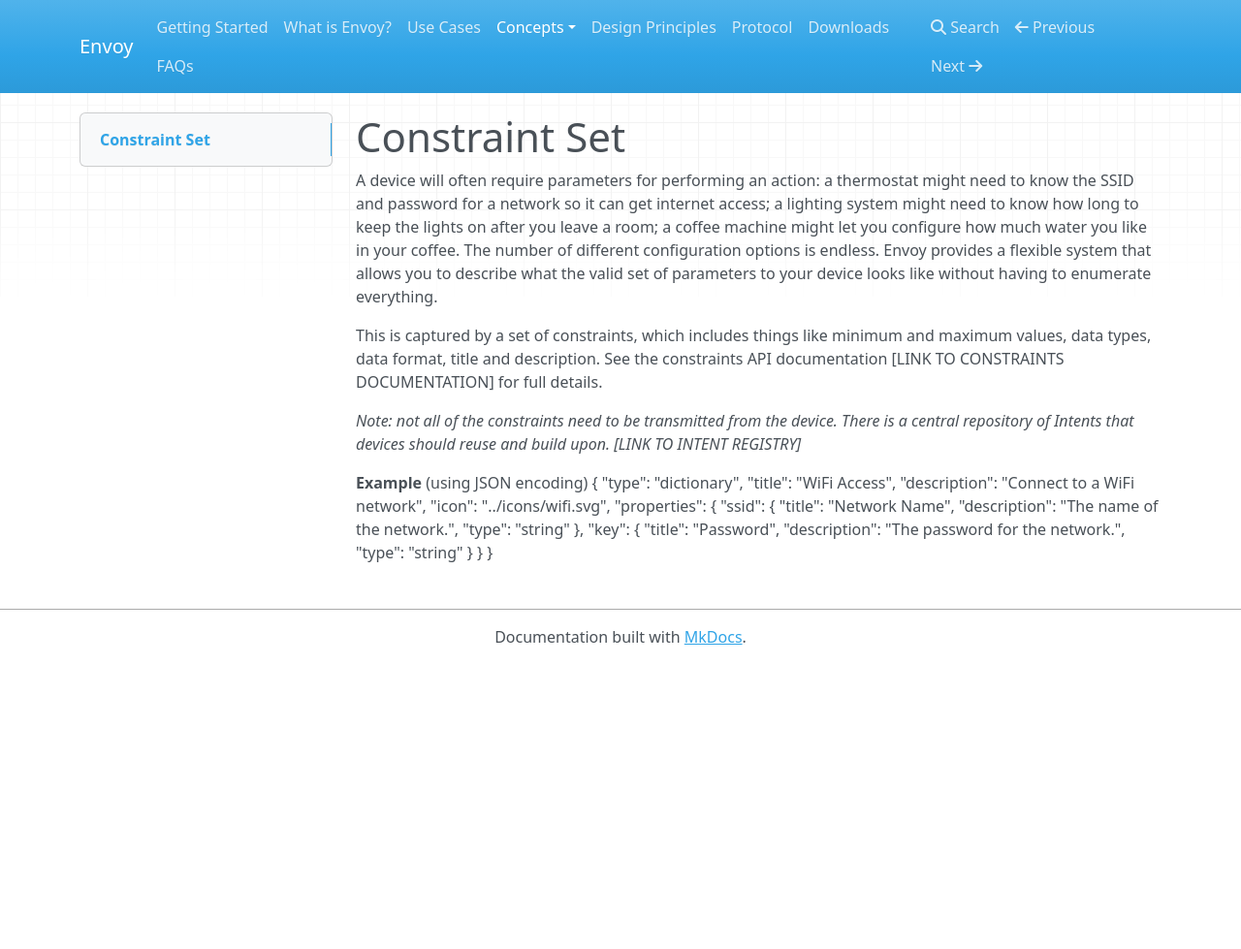
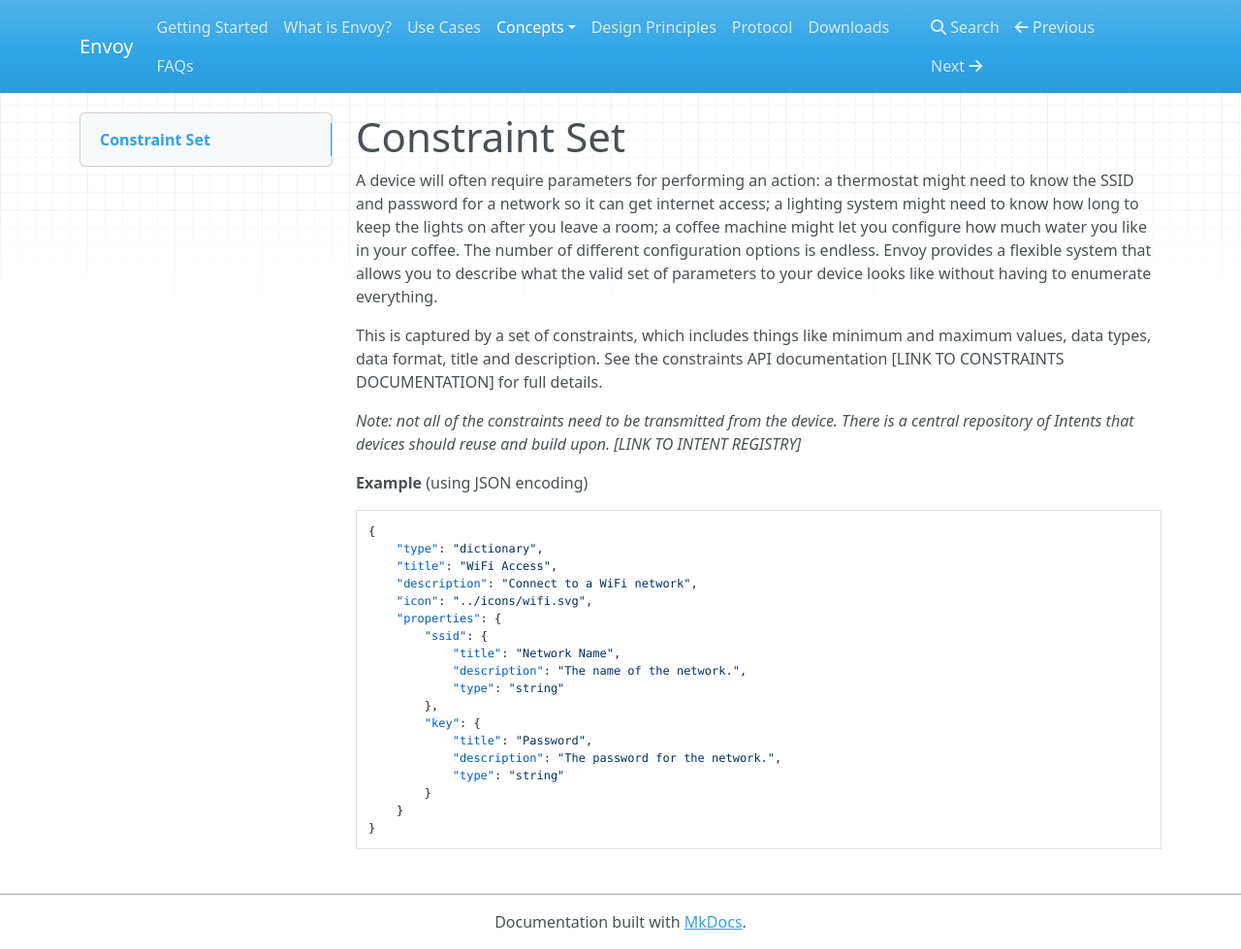
Before and after one commit to ARMmbed/mbed-app-docs, an MkDocs documentation site: the page built from docs/concepts_constraints.md, in a window 1280 px wide and 979 px high. Shown: the whole window at 97% size. Built offline with MkDocs 1.6.1, drawn with Linux system fonts in a browser that asks for light colours; nearby versions of some CDN libraries; old or Windows-style settings are respelled for this version of MkDocs; part of the change alters nothing that is shown.

````diff
--- a/docs/concepts_constraints.md
+++ b/docs/concepts_constraints.md
@@ -7,6 +7,7 @@ This is captured by a set of constraints, which includes things like minimum and
 *Note: not all of the constraints need to be transmitted from the device. There is a central repository of Intents that devices should reuse and build upon. [LINK TO INTENT REGISTRY]*
 
 **Example** (using JSON encoding)
+```json
 {
     "type": "dictionary",
     "title": "WiFi Access",
@@ -25,3 +26,4 @@ This is captured by a set of constraints, which includes things like minimum and
         }
     }
 }
+```
--- a/mkdocs.yml
+++ b/mkdocs.yml
@@ -3,7 +3,7 @@ site_name: Envoy
 docs_dir: docs
 
 pages:
-- ['getting_started.md', 'Getting Started']
+- ['index.md', 'Getting Started']
 - ['what_is_envoy.md', 'What is Envoy?']
 - ['use_cases.md', 'Use Cases']
 - ['concepts_interaction.md', 'Concepts', 'Interaction Flow']
````
Also changed, not shown: docs/index.md (renamed from docs/getting_started.md).
